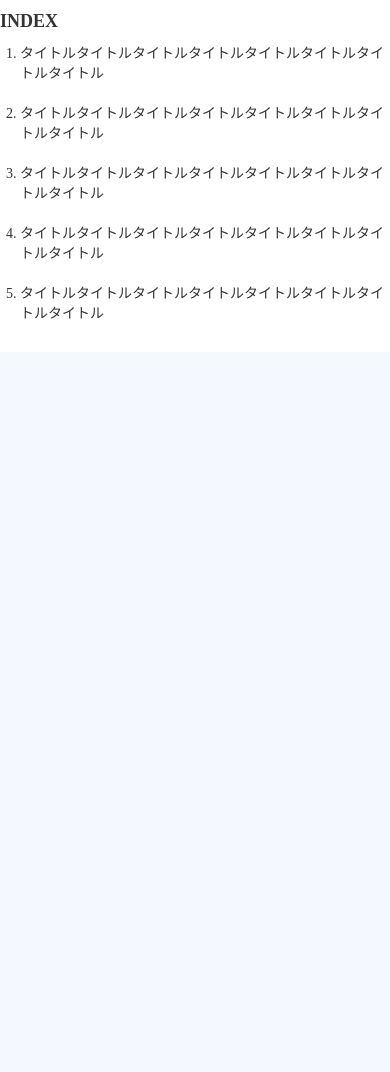
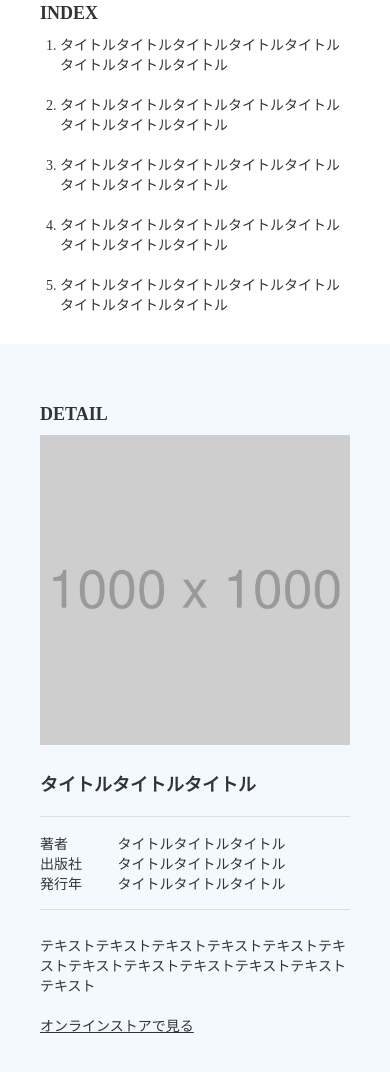
Before and after one commit to a-myzk/codestep-photo, a plain HTML site: page index.html in a window 390 px wide. Shown: the part 332-1404 px from the top of the page. Before the commit the page ends 844 px from the top, so only its background shows below. Drawn offline with Linux system fonts and the light colour scheme; some packages are replaced by stand-ins of ours.

Commit message:
[Update]detailセクション作成

```diff
--- a/css/style.css
+++ b/css/style.css
@@ -57,3 +57,68 @@ img {
 #index .index-list li:last-child {
   margin-bottom: 0;
 }
+
+/* detailセクション */
+#detail {
+  margin-bottom: 100px;
+}
+#detail .content {
+  display: flex;
+}
+#detail .content .img {
+  width: 270px;
+  margin-right: 60px;
+}
+#detail .content .title {
+font-size: 1.125rem;
+font-weight: bold;
+}
+#detail .content .text p {
+  margin-bottom: 20px;
+}
+#detail .content dl {
+  display: flex;
+  flex-wrap: wrap;
+  padding: 16px 0;
+  margin-bottom: 25px;
+  border-top: solid 1px #dedede;
+  border-bottom: solid 1px #dedede;
+}
+#detail .content dt {
+  width: 25%;
+}
+#detail .content dd {
+  width: 75%;
+}
+#detail .content .link {
+  color: #333;
+}
+#detail .content .link:hover {
+  opacity: 0.8;
+}
+
+/* メディアクエリ */
+@media screen and (max-width: 1024px){
+  .inner {
+    padding: 0 40px;
+  }
+
+  /* ヘッダー */
+  #header {
+    padding: 0 10px;
+  }
+
+  /* メインビジュアル */
+  #mainvisual {
+    padding: 0 10px;
+  }
+
+  /* detailセクション */
+  #detail .content {
+    flex-direction: column;
+  }
+  #detail .content .img {
+    width: 100%;
+    margin: 0 0 25px 0;
+  }
+}
--- a/index.html
+++ b/index.html
@@ -41,7 +41,25 @@
 
         <!-- detailセクション -->
         <section id="detail">
-
+          <div class="inner">
+            <h2 class="section-title">DETAIL</h2>
+            <div class="content">
+              <img class="img" src="img/detail.jpg" alt="">
+              <div class="text">
+                <p class="title">タイトルタイトルタイトル</p>
+                <dl>
+                  <dt>著者</dt>
+                  <dd>タイトルタイトルタイトル</dd>
+                  <dt>出版社</dt>
+                  <dd>タイトルタイトルタイトル</dd>
+                  <dt>発行年</dt>
+                  <dd>タイトルタイトルタイトル</dd>
+                </dl>
+                <p>テキストテキストテキストテキストテキストテキストテキストテキストテキストテキストテキストテキスト</p>
+                <a class="link" href="#">オンラインストアで見る</a>
+              </div>
+            </div>
+          </div>
         </section>
       </main>
 
```
